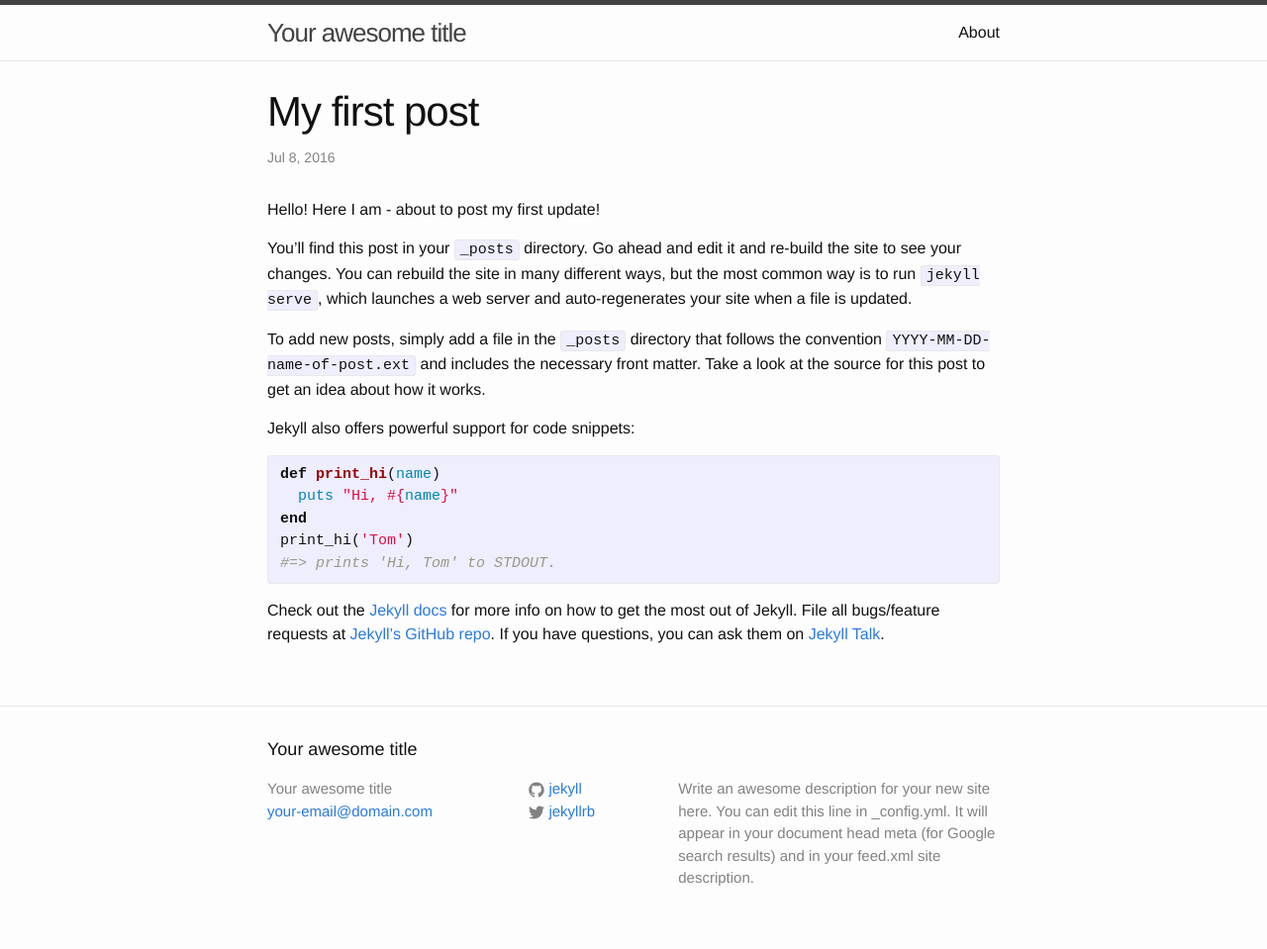
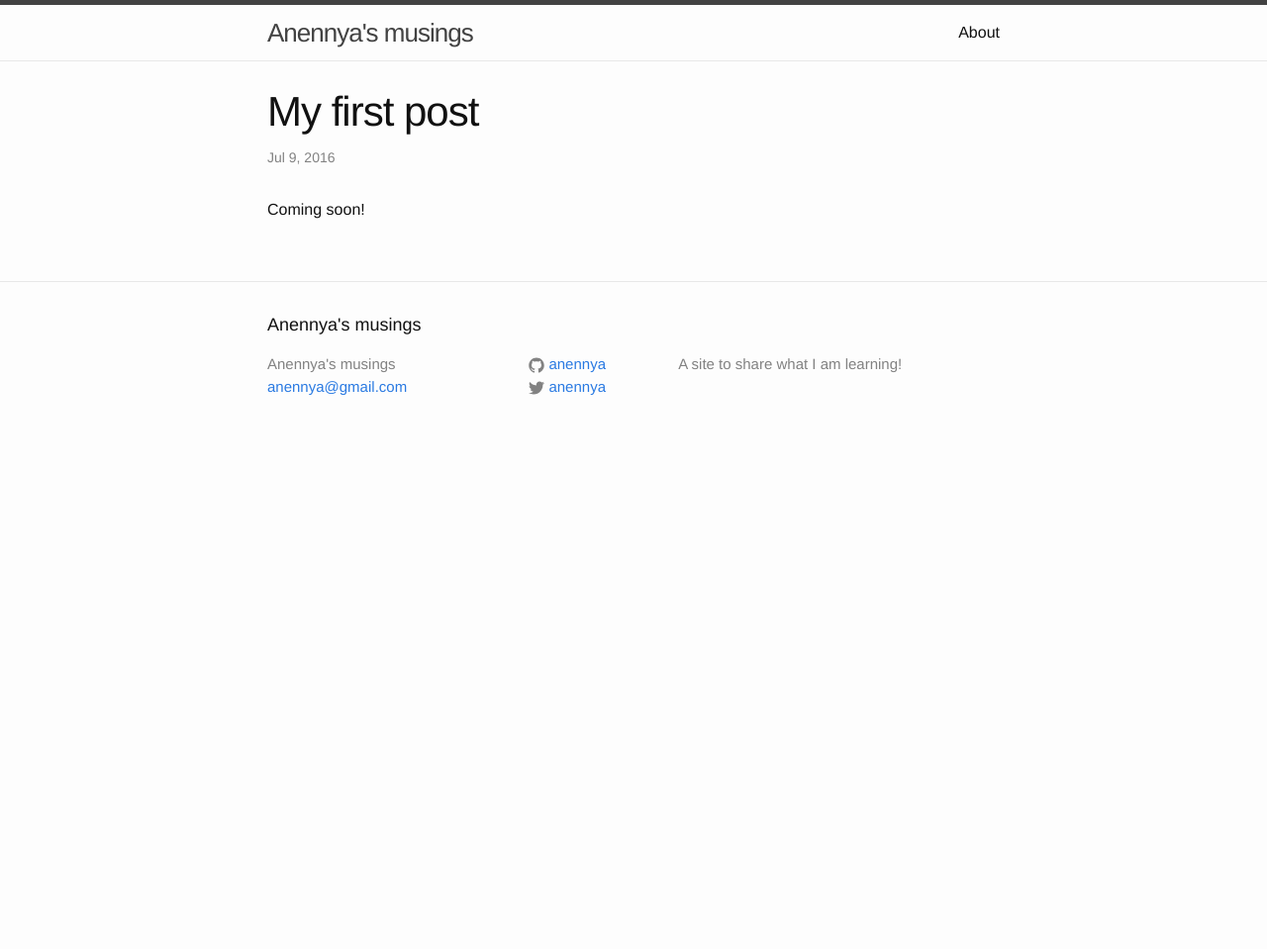
Before and after one commit to anennya/anennya.github.io, a Jekyll site: the page built from _posts/2016-07-07-welcome-to-jekyll.markdown, in a window 1280 px wide. Shown: the whole page at 99% size. Built offline with Jekyll 4.4.1, drawn with Linux system fonts in a browser that asks for light colours; after the commit the page ends 900 px from its top, so only the background shows below that.

Commit message:
set up about me and other personal info

```diff
--- a/_config.yml
+++ b/_config.yml
@@ -6,16 +6,14 @@
 # 'jekyll serve'. If you change this file, please restart the server process.
 
 # Site settings
-title: Your awesome title
-email: your-email@domain.com
+title: Anennya's musings
+email: anennya@gmail.com
 description: > # this means to ignore newlines until "baseurl:"
-  Write an awesome description for your new site here. You can edit this
-  line in _config.yml. It will appear in your document head meta (for
-  Google search results) and in your feed.xml site description.
+  A site to share what I am learning!
 baseurl: "" # the subpath of your site, e.g. /blog
-url: "http://yourdomain.com" # the base hostname & protocol for your site
-twitter_username: jekyllrb
-github_username:  jekyll
+url: "http://anennya.com" # the base hostname & protocol for your site
+twitter_username: anennya
+github_username:  anennya
 
 # Build settings
 markdown: kramdown
--- a/_posts/2016-07-07-welcome-to-jekyll.markdown
+++ b/_posts/2016-07-07-welcome-to-jekyll.markdown
@@ -1,28 +1,8 @@
 ---
 layout: post
 title:  "My first post"
-date:   2016-07-07 21:11:36 -0700
+date:   2016-07-08 21:11:36 -0700
 categories: Weekly update
 ---
 
-Hello! Here I am - about to post my first update!
-
-You’ll find this post in your `_posts` directory. Go ahead and edit it and re-build the site to see your changes. You can rebuild the site in many different ways, but the most common way is to run `jekyll serve`, which launches a web server and auto-regenerates your site when a file is updated.
-
-To add new posts, simply add a file in the `_posts` directory that follows the convention `YYYY-MM-DD-name-of-post.ext` and includes the necessary front matter. Take a look at the source for this post to get an idea about how it works.
-
-Jekyll also offers powerful support for code snippets:
-
-{% highlight ruby %}
-def print_hi(name)
-  puts "Hi, #{name}"
-end
-print_hi('Tom')
-#=> prints 'Hi, Tom' to STDOUT.
-{% endhighlight %}
-
-Check out the [Jekyll docs][jekyll-docs] for more info on how to get the most out of Jekyll. File all bugs/feature requests at [Jekyll’s GitHub repo][jekyll-gh]. If you have questions, you can ask them on [Jekyll Talk][jekyll-talk].
-
-[jekyll-docs]: http://jekyllrb.com/docs/home
-[jekyll-gh]:   https://github.com/jekyll/jekyll
-[jekyll-talk]: https://talk.jekyllrb.com/
+Coming soon!
```
Also changed, not shown: 1 other file.
